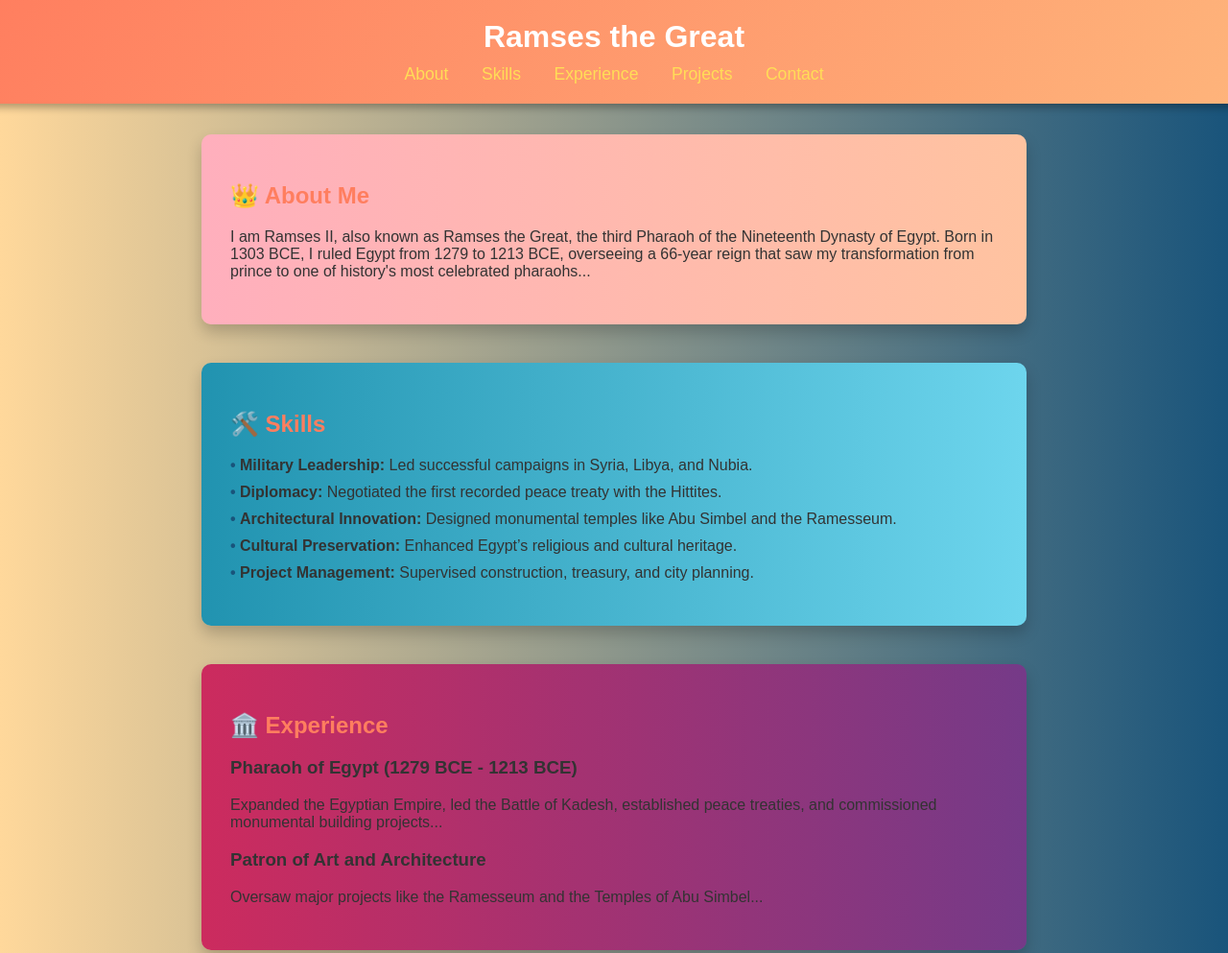
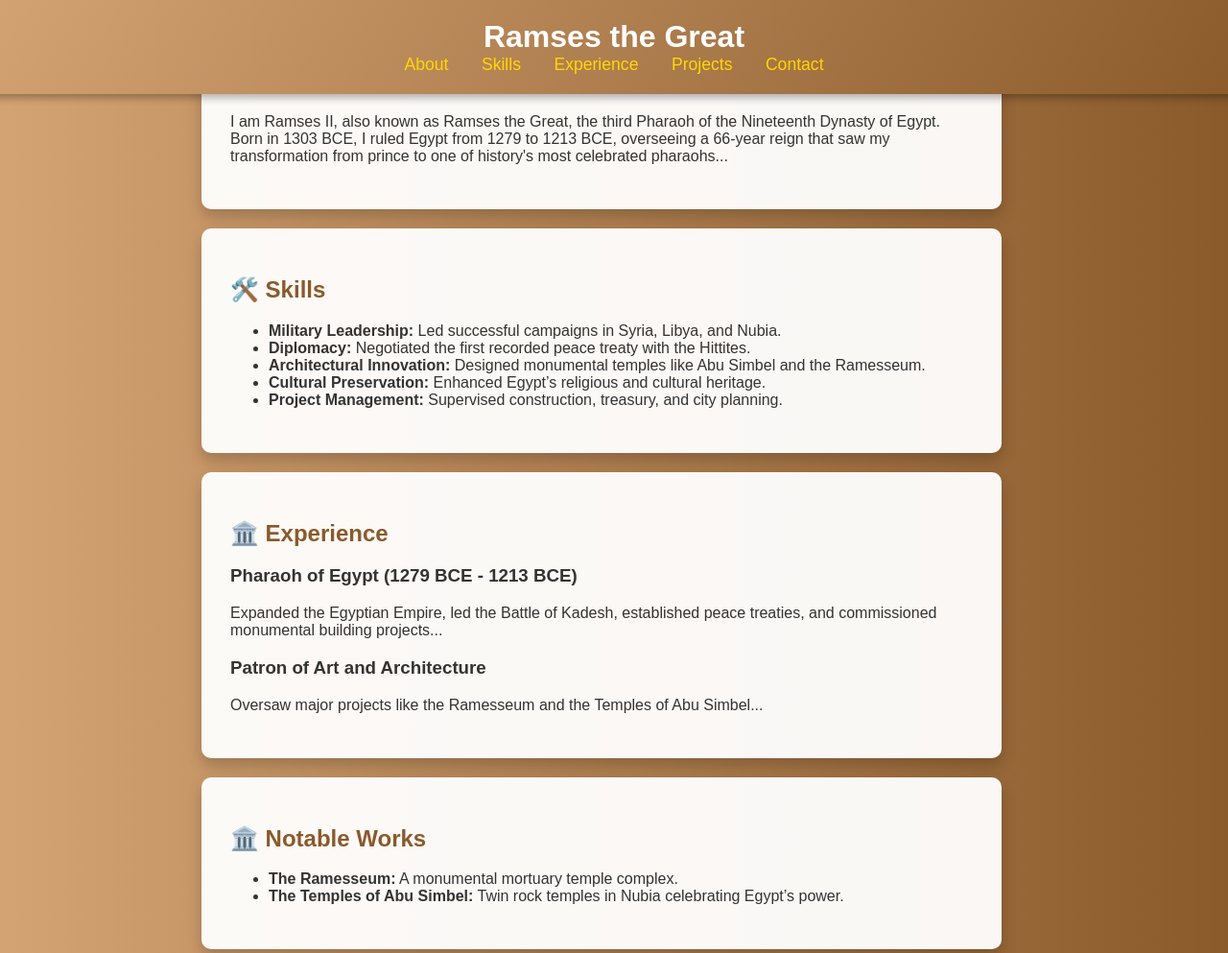
Before and after one commit to PalaashBatra/Ramses-II, a plain HTML site: page index.html in a window 1280 px wide. Shown: the top 993 px of the page at 96% size. Drawn offline with Linux system fonts and the light colour scheme.

Commit message:
Update style.css

```diff
--- a/style.css
+++ b/style.css
@@ -4,15 +4,16 @@ body {
     margin: 0;
     padding: 0;
     color: #333;
-    background: linear-gradient(to right, #ffd89b, #19547b);
+    background: linear-gradient(to right, #D4A373, #8A5A2B);
     display: flex;
     flex-direction: column;
     align-items: center;
+    transition: background 0.5s, color 0.5s;
 }
 
 header {
-    background: linear-gradient(120deg, #ff7e5f, #feb47b);
-    color: white;
+    background: linear-gradient(120deg, #D4A373, #8A5A2B);
+    color: #FFF;
     padding: 20px;
     width: 100%;
     position: fixed;
@@ -20,21 +21,17 @@ header {
     z-index: 1000;
     box-shadow: 0px 4px 8px rgba(0, 0, 0, 0.3);
     text-align: center;
+    transition: background 0.5s;
 }
 
 header h1 {
     margin: 0;
     font-size: 2rem;
     font-weight: 600;
-    animation: fadeIn 2s;
-}
-
-nav {
-    margin-top: 10px;
 }
 
 nav a {
-    color: #ffdd57;
+    color: #FFD700;
     margin: 0 15px;
     text-decoration: none;
     font-size: 1.1rem;
@@ -42,16 +39,18 @@ nav a {
 }
 
 nav a:hover {
-    color: #f5a623;
+    color: #E5A823;
 }
 
-main {
-    padding-top: 120px;
-    width: 90%;
-    max-width: 900px;
-    display: flex;
-    flex-direction: column;
-    align-items: center;
+#theme-toggle {
+    background: #FFD700;
+    color: #333;
+    border: none;
+    padding: 10px 20px;
+    border-radius: 5px;
+    cursor: pointer;
+    font-weight: bold;
+    transition: background 0.5s, color 0.5s;
 }
 
 .card {
@@ -60,10 +59,9 @@ main {
     border-radius: 10px;
     box-shadow: 0px 8px 16px rgba(0, 0, 0, 0.2);
     margin: 20px 0;
-    width: 100%;
+    width: 90%;
     max-width: 800px;
-    animation: slideUp 1s ease-out;
-    transition: transform 0.3s;
+    transition: transform 0.3s, background 0.5s;
 }
 
 .card:hover {
@@ -71,42 +69,24 @@ main {
 }
 
 h2 {
-    color: #ff7e5f;
+    color: #8A5A2B;
     font-weight: bold;
 }
 
-ul {
-    list-style: none;
-    padding: 0;
+.dark-mode {
+    background: linear-gradient(to right, #1E1E2E, #151515);
+    color: #D4A373;
 }
 
-ul li {
-    margin: 10px 0;
-    padding-left: 10px;
-    position: relative;
+.dark-mode header {
+    background: linear-gradient(120deg, #444444, #333333);
 }
 
-ul li::before {
-    content: '•';
-    color: #19547b;
-    font-weight: bold;
-    position: absolute;
-    left: 0;
+.dark-mode nav a, .dark-mode #theme-toggle {
+    color: #D4A373;
 }
 
-/* Section Colors */
-#about { background: linear-gradient(to right, #ffafbd, #ffc3a0); }
-#skills { background: linear-gradient(to right, #2193b0, #6dd5ed); }
-#experience { background: linear-gradient(to right, #cc2b5e, #753a88); }
-#projects { background: linear-gradient(to right, #42275a, #734b6d); }
-#contact { background: linear-gradient(to right, #0f0c29, #302b63, #24243e); }
-
-@keyframes fadeIn {
-    from { opacity: 0; }
-    to { opacity: 1; }
+.dark-mode .card {
+    background: #333;
+    color: #D4A373;
 }
-
-@keyframes slideUp {
-    from { transform: translateY(20px); opacity: 0; }
-    to { transform: translateY(0); opacity: 1; }
-}
```
